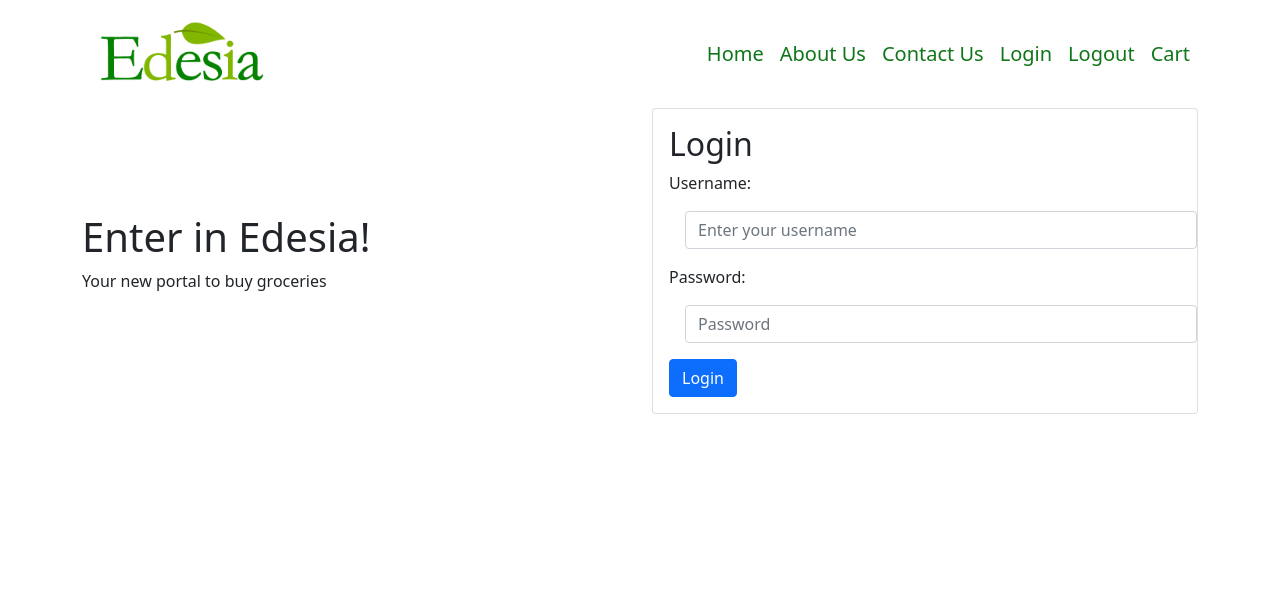
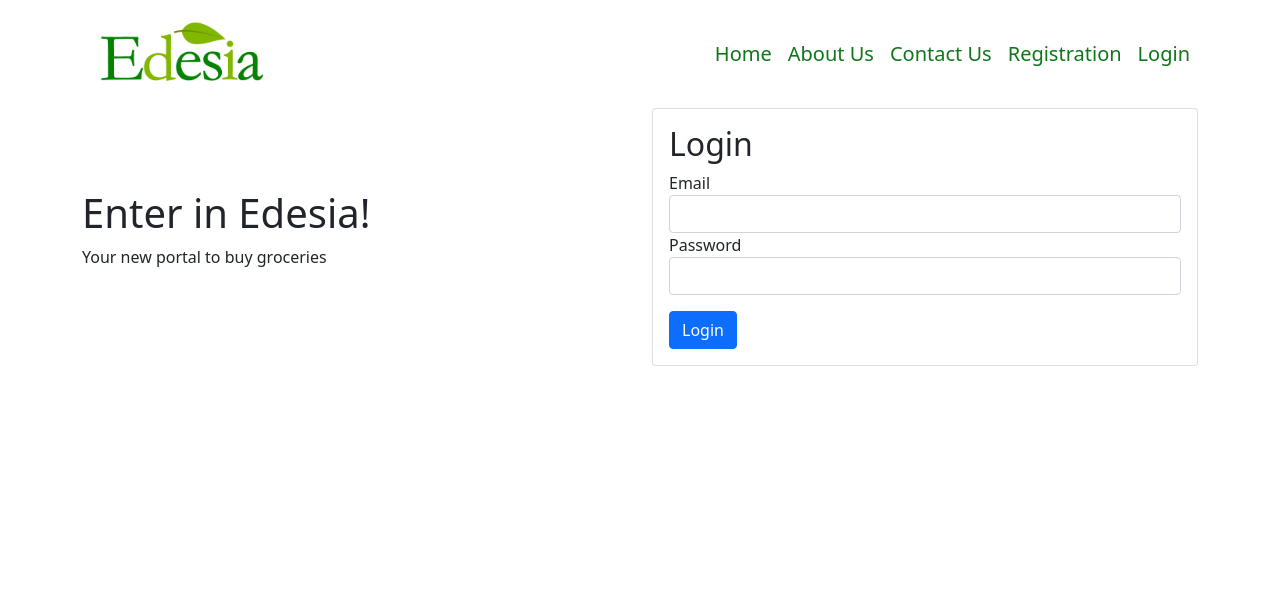
Before and after one commit to eugeniomassini/Edesia-Project-InformationSystem, a Flask app: page /login in a window 1280 px wide. Shown: the top 613 px of the page. Run offline with Flask 2, Linux system fonts and the light colour scheme; data comes from the database, SQL or seed files in the repository; some libraries are stand-ins or nearby versions.

Commit message:
Registration/login draft

```diff
--- a/app.py
+++ b/app.py
@@ -1,9 +1,8 @@
 # TODO import things I'll need
 from flask import Flask, render_template, session, redirect, url_for, abort
 from flask_sqlalchemy import SQLAlchemy
-from form import consumerSignup_Form
+from flask_login import LoginManager, login_user, login_required, current_user
 
-from flask_login import LoginManager
 from flask_bcrypt import Bcrypt
 import os
 from flask_mail import Mail, Message
@@ -17,18 +16,43 @@ app.config['SQLALCHEMY_COMMIT_TEARDOWN'] = True
 app.config['SQLALCHEMY_TRACK_MODIFICATIONS'] = False
 
 db = SQLAlchemy(app)
-from model import User
+
+login_manager = LoginManager()
+login_manager.session_protection = 'strong'
+login_manager.login_view = 'login'
+login_manager.init_app(app)
+
+from model import *
+from form import *
+
 @app.before_first_request
 def setup_db():
     db.drop_all()
     db.create_all()
-
-@app.route('/map')
-def map():
-    return render_template('Pages/map.html')
+# Adding the roles
+    role_supplier = Role(name='Supplier')
+    role_consumer = Role(name='Consumer')
+    role_admin = Role(name='Admin')
+    db.session.add_all([role_supplier, role_consumer, role_admin])
+    db.session.commit()
+# Adding a User
+    newuser = User(name='Eugenio',
+                email='pippo@gmail.com',
+                password='pippooooo',
+                roleid=2
+                )
+    db.session.add(newuser)
+    db.session.commit()
+    newconsumer = Consumer(id=1,
+                        consumer_name='Eugenio',
+                        consumer_surname='Massini',
+                        consumer_address='Paperopoli',
+                        consumer_phone='3331234567')
+    db.session.add(newconsumer)
+    db.session.commit()
 
 
-# Progam starts here
+# Program starts here
 
 # 1 - Basic Pages
 
@@ -61,30 +85,53 @@ def contact_us():
 
 # 2 - Functions
 
+# Registration of the different Users
+# based on the name of the user redirect to a different page and form
+
 @app.route('/registration/<type_user>', methods=['GET', 'POST'])
 def registration(type_user):
+
+    if type_user == 'general':
+        return render_template('Pages/registration.html')
+
     if type_user == "consumer":
-        registrationForm = consumerSignup_Form()
-        print("sono arrivato qui 1")
+        registrationForm = ConsumerRegForm()
         if registrationForm.validate_on_submit():
-            print("sono arrivato qui2")
-            new_user = User(name=registrationForm.name.data,
-                            surname=registrationForm.surname.data,
-                            email=registrationForm.email.data,
-                            password_hash=registrationForm.password.data,
-                            address=registrationForm.address.data,
-                            phone_number=registrationForm.phone.data)
-            db.session.add(new_user)
+            user = User(name=registrationForm.name.data,
+                        email=registrationForm.email.data,
+                        password=registrationForm.password.data,
+                        roleid=2)
+            db.session.add(user)
+            db.session.commit()
+            id_user = User.query.filter_by(email=registrationForm.email.data).first()
+            consumer = Consumer(id=id_user.id,
+                               consumer_name=registrationForm.name.data,
+                               consumer_surname=registrationForm.surname.data,
+                               consumer_address=registrationForm.address.data,
+                               consumer_phone=registrationForm.phone.data)
+
+            db.session.add(consumer)
             db.session.commit()
             return redirect(url_for('homepage'))
-        return render_template("Pages/signup-consumer.html", registrationForm=registrationForm)
+        return render_template('Pages/signup-consumer.html', registrationForm=registrationForm)
 
-    elif type_user == "supplier":
-        return render_template("Pages/reg_supplier.html")
 
+# Login
+# Based on the type of user redirect to the right page
 @app.route('/login')
 def login():
-    return render_template('Pages/login.html')
+    form = LoginForm()
+    if form.validate_on_submit():
+        user = User.query.filter_by(email=form.email.data).first()
+        if user is not None and user.verify_password(form.password.data):
+            login_user(user)
+            if user.roleid == 2:
+                return url_for('consumer')
+            elif user.roleid == 1:
+                return url_for('supplier')
+    return render_template('Pages/login.html', form=form)
+
+# Logout
 
 
 @app.route('/consumer')
--- a/form.py
+++ b/form.py
@@ -1,18 +1,25 @@
 from flask_wtf import FlaskForm
 from wtforms import *
 from wtforms.validators import *
+from model import *
 
-class loginForm(FlaskForm):
+class LoginForm(FlaskForm):
     email = StringField('Email', validators=[DataRequired(), Email()])
     password = PasswordField('Password', validators=[Length(min=8, max=16), DataRequired()])
     submit = SubmitField('Login')
 
-
-class consumerSignup_Form(FlaskForm):
+# Registration form for the consuemer
+class ConsumerRegForm(FlaskForm):
     name = StringField('Name', validators=[DataRequired(), Length(min=3, max=25)])
     surname = StringField('Surname', validators=[DataRequired(), Length(min=3, max=25)])
-    email = StringField('Email', validators=[DataRequired(), Email(), Length(1, 64)])
-    password = StringField('Password', validators=[DataRequired(), Length(8, 20)])
     address = StringField('Address', validators=[DataRequired(), Length(min=3, max=40)])
-    phone = StringField('Phone', validators=[DataRequired(), Length(min=7, max=12)])
+    email = StringField('Email', validators=[DataRequired(), Email()])
+    phone = StringField('Phone', validators=[DataRequired(), Length(min=7, max=12)]) #TODO find a phone validator. number
+    password = PasswordField('password', validators=[DataRequired(), Length(min=6, max=20)])
     submit = SubmitField('Register')
+
+    # Function to validate email
+    # if the query is false raises error
+    def validate_email(self, email):
+        if User.query.filter_by(email=self.email.data).first():
+            raise ValidationError('This user has been register before or taken')
--- a/templates/Components/base.html
+++ b/templates/Components/base.html
@@ -44,57 +44,18 @@
             </a>
             <div class="navbar-nav fs-5" id="navbarItem">
                 <a class="nav-link"  href="{{ url_for('homepage') }}">Home</a>
-                <a class="nav-link" href="about-us">About Us</a>
-                <a class="nav-link" href="contact-us">Contact Us</a>
-
-                <a class="nav-link" data-bs-toggle="modal" href="#myModal">Login</a>
-
-                <!-- TODO make these appear only when logged -->
-                <a class="nav-link" href="#">Logout</a>
+                <a class="nav-link" href="{{ url_for('about_us') }}">About Us</a>
+                <a class="nav-link" href="{{ url_for('contact_us') }}">Contact Us</a>
+                <a class="nav-link" href="{{ url_for('registration', type_user='general') }}">Registration</a>
+                {% if current_user.is_authenticated %}
+                <a class="nav-link" href="{{ url_for('login') }}">Logout</a>
+                    <a class="nav-link" href="#">Logout</a>
                 <a class="nav-link" href="#">Cart</a>
+                {% else %}
+                <a class="nav-link" href="{{ url_for('login') }}">Login</a>
+                {% endif %}
             </div>
         </div>
-
-            <!-- Modal HTML -->
-        <div id="myModal" class="modal fade">
-            <div class="modal-dialog modal-login">
-                <div class="modal-content">
-                    <div class="modal-header">
-                        <h4 class="modal-title">Member Login</h4>
-                        <button type="button" class="close" data-dismiss="modal" aria-hidden="true">&times;</button>
-                    </div>
-                    <div class="modal-body">
-                        <form action="/examples/actions/confirmation.php" method="post">
-                            <div class="form-group">
-                                <i class="fa fa-user"></i>
-                                <input type="text" class="form-control" placeholder="Username" required="required">
-                            </div>
-                            <div class="form-group">
-                                <i class="fa fa-lock"></i>
-                                <input type="password" class="form-control" placeholder="Password" required="required">
-                            </div>
-                            <div class="form-group">
-                                <input type="submit" class="btn btn-primary btn-block btn-lg" value="Login">
-                            </div>
-                        </form>
-
-                    </div>
-                    <div class="modal-footer">
-                        <a href="#">Forgot Password?</a>
-                    </div>
-
-                    <div class="modal-body" style="margin: auto">
-                        <a class="btn btn-primary btn-block btn-lg" href="{{ url_for('registration', type_user='consumer', _external=True) }}">Register Consumer</a>
-                    </div>
-
-                     <div class="modal-body" style="margin: auto">
-                        <a class="btn btn-primary btn-block btn-lg" href="{{ url_for('registration', type_user='supplier', _external=True) }}">Register Supplier</a>
-                    </div>
-
-                </div>
-            </div>
-    </div>
-
     </nav>
 
 {% endblock %}
--- a/templates/Pages/login.html
+++ b/templates/Pages/login.html
@@ -17,15 +17,21 @@
                        <h2 class="card-title">
                            Login
                        </h2>
-                        <form>
+                        <form method="post">
+                            {{ form.email.label }}
+                            {{ form.email(class = 'form-control') }}
+                            {% for error in form.email.errors %}
+                                <p>{{ error }}</p>
+                            {% endfor %}
 
-                            <label>Username: </label>
-                            <input class="form-control m-3" type="email" placeholder="Enter your username">
-                            <label>Password: </label>
-                            <input class="form-control m-3" type="password" placeholder="Password">
+                            {{ form.password.label }}
+                            {{ form.password(class = 'form-control') }}
+                            {% for error in form.password.errors %}
+                                <p>{{ error }}</p>
+                            {% endfor %}
 
-                            <button class="btn btn-primary" type="submit">Login</button>
-
+                            {{ form.submit(class='btn btn-primary mt-3') }}
+                            {{ form.hidden_tag() }}
                         </form>
                     </div>
                 </div>
--- a/templates/Pages/signup-consumer.html
+++ b/templates/Pages/signup-consumer.html
@@ -39,7 +39,7 @@
                 </div>
             <div class="form-group">
                     {{ registrationForm.address.label }}
-                    {{ registrationForm.address(class='form-control', id='autocomplete', onfocus='geolocate()') }}
+                    {{ registrationForm.address(class='form-control')}}
                     {% for error in registrationForm.address.errors %}
                         <p>{{ error }}</p>
                     {% endfor %}
```
Also changed, not shown: model.py (+49 -9 lines), templates/Pages/registration.html (added, +26 -0 lines), website.db.
